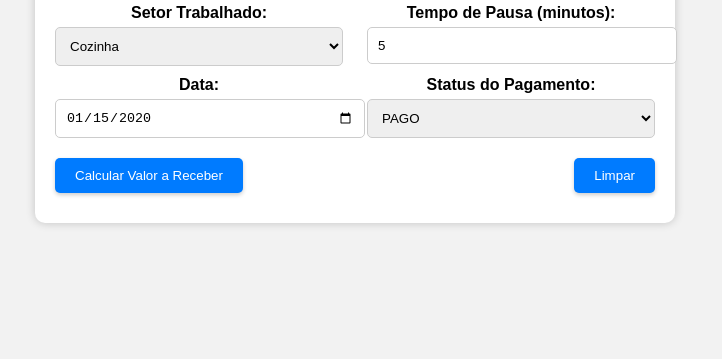
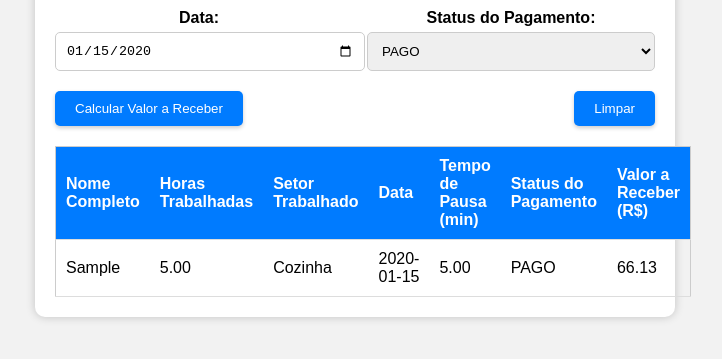
Before and after one commit to renanmac3do/woki-contadores, a plain HTML site: page index.html in a window 1280 px wide. Both pictures are taken after typing "Sample", "5", "5", "2020-01-15" into the empty fields and a click on the button "Calcular Valor a Receber". Shown: the part 371-730 px from the top of the page, without its empty margins (285-1007 px from the left). Drawn offline with Linux system fonts and the light colour scheme.

Commit message:
Update index.html

```diff
--- a/index.html
+++ b/index.html
@@ -198,7 +198,7 @@
             document.getElementById('mensagemErro').textContent = "";
 
             // Calcular o valor a receber com dedução do tempo de pausa
-            var valorHora = 13,45; // Valor fixo por hora
+            var valorHora = 13.45; // Valor fixo por hora
             var valorReceber = (horasTrabalhadas - (tempoPausa / 60)) * valorHora;
 
             // Preencher a tabela com os resultados
```
